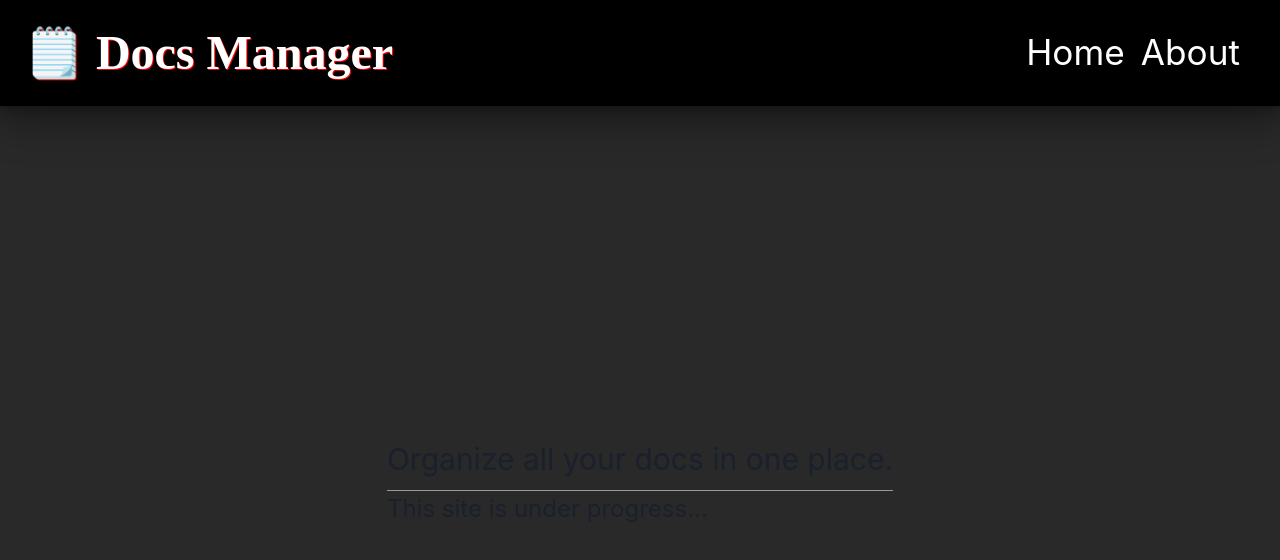
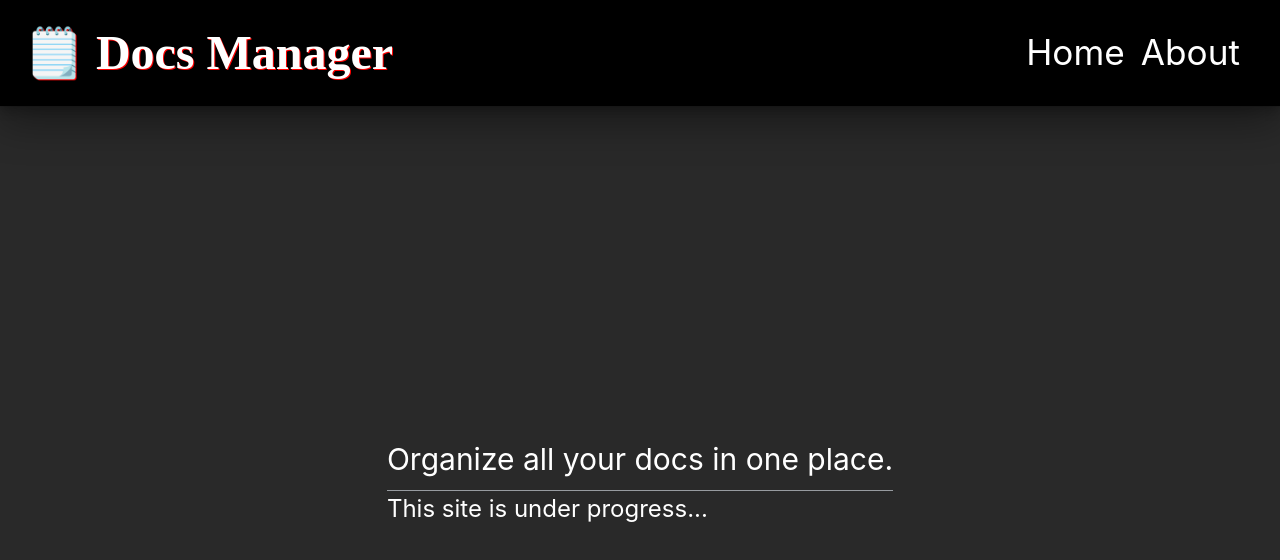
Before and after one commit to Debapriya-source/Docs-Manager, a React (Create React App) app in the folder docs-manager/: page /about in a window 1280 px wide. Shown: the top 560 px of the page. Built offline with nearby package versions, Linux system fonts and the light colour scheme.

Commit message:
about color

```diff
--- a/docs-manager/src/components/About.jsx
+++ b/docs-manager/src/components/About.jsx
@@ -2,7 +2,7 @@ import React from 'react'
 import { Box, Text , Divider, Flex} from '@chakra-ui/react'
 export const About = () => {
   return (
-    <Flex direction="column" alignItems="center" justifyContent="center" height="90vh">
+    <Flex direction="column" alignItems="center" justifyContent="center" height="90vh" color={"white"}>
     <Box>
       <Text fontSize={"3xl"} pb={"2"}>Organize all your docs in one place.</Text>
       <Divider />
```
